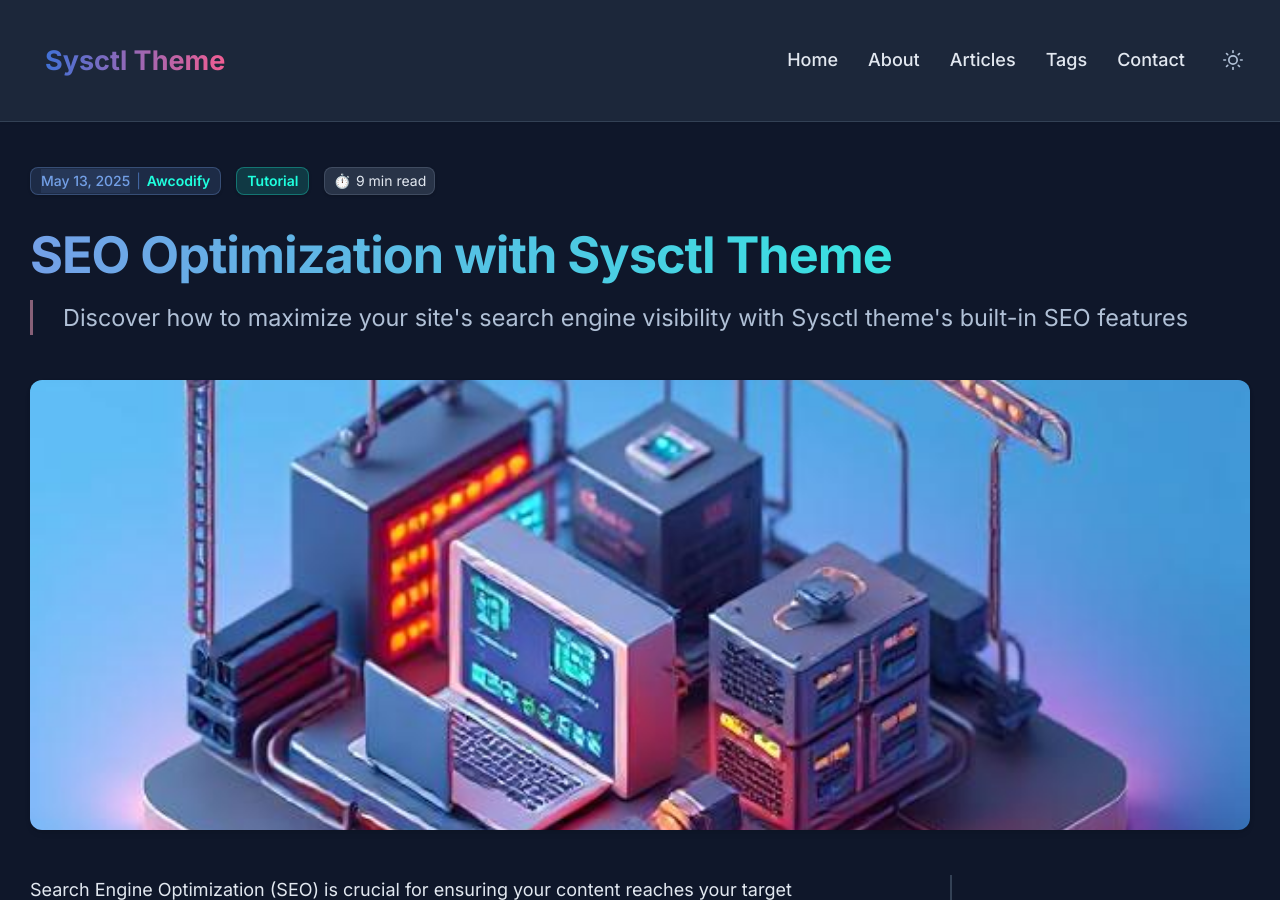
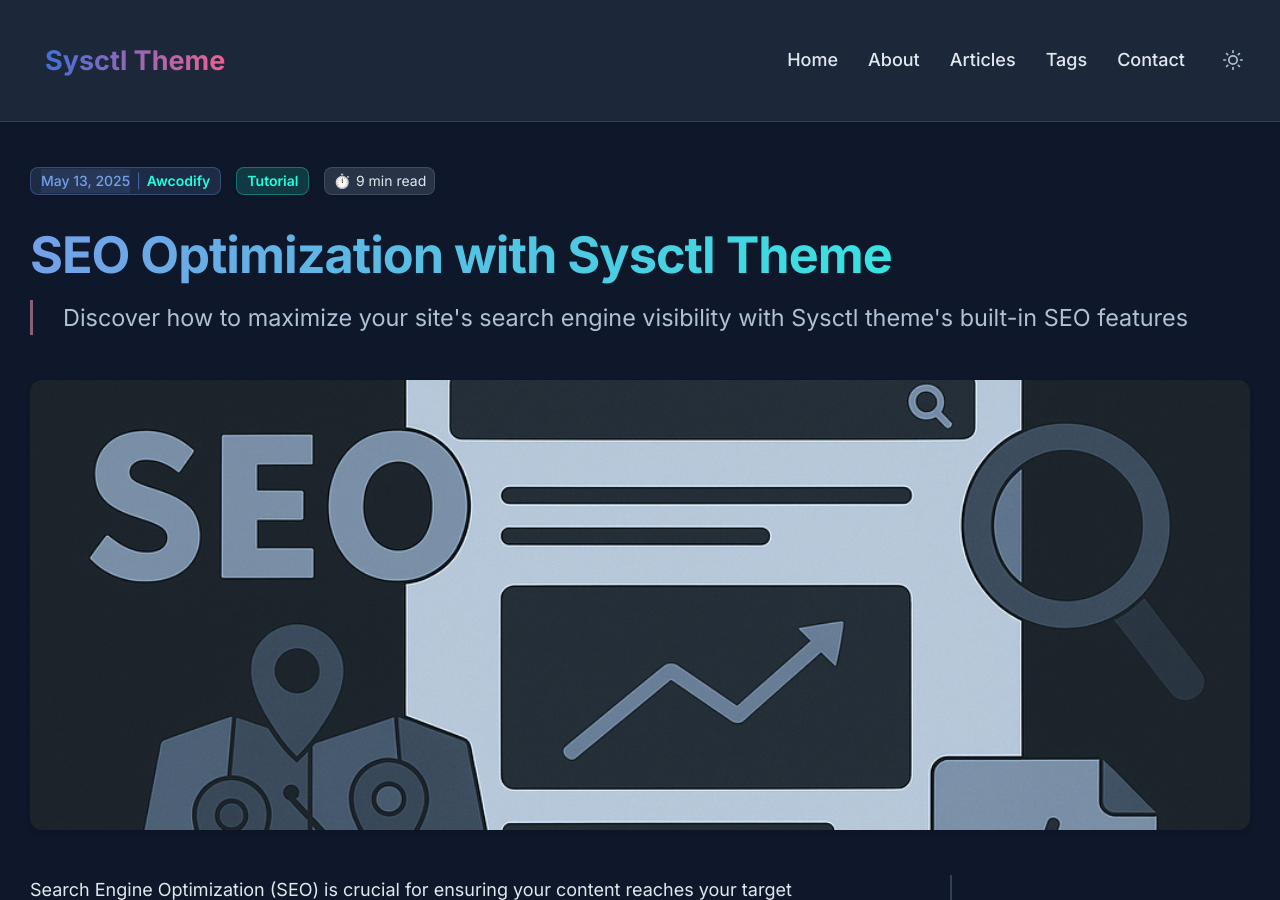
Before and after one commit to awcodify/sysctl-theme, a Jekyll site: the page built from _posts/2025-05-13-seo-optimization-with-sysctl-theme.md, in a window 1280 px wide and 900 px high. Built offline with Jekyll 4.4.1, drawn with Linux system fonts in a browser that asks for light colours.

Commit message:
Update images in configuration and posts: replace demo images with specific thumbnails for better representation

```diff
--- a/_config.yml
+++ b/_config.yml
@@ -39,7 +39,7 @@
     enabled: true
     title: "Welcome to Sysctl Theme"
     subtitle: "A clean, modern Jekyll theme for tech blogs and documentation"
-    image: "theme-demo.jpeg"
+    image: "welcome-to-sysctl-theme.png"
     buttons:
       - label: "Learn More"
         url: "/about/"
--- a/_posts/2025-05-13-seo-optimization-with-sysctl-theme.md
+++ b/_posts/2025-05-13-seo-optimization-with-sysctl-theme.md
@@ -5,7 +5,7 @@
 categories: Tutorial
 tags: seo search-engine-optimization jekyll theme
 author: Awcodify
-image: theme-demo-2.jpeg
+image: seo-optimization.png
 ---
 
 Search Engine Optimization (SEO) is crucial for ensuring your content reaches your target audience. Sysctl theme comes with powerful built-in SEO features that give your Jekyll site a competitive edge in search rankings.
```
Also changed, not shown: _posts/2025-05-13-configurable-sidebar-position.md (+1 -0 lines), assets/images/seo-optimization.png (added), assets/images/table-of-content-thumbnail.png (added), 1 other file.
